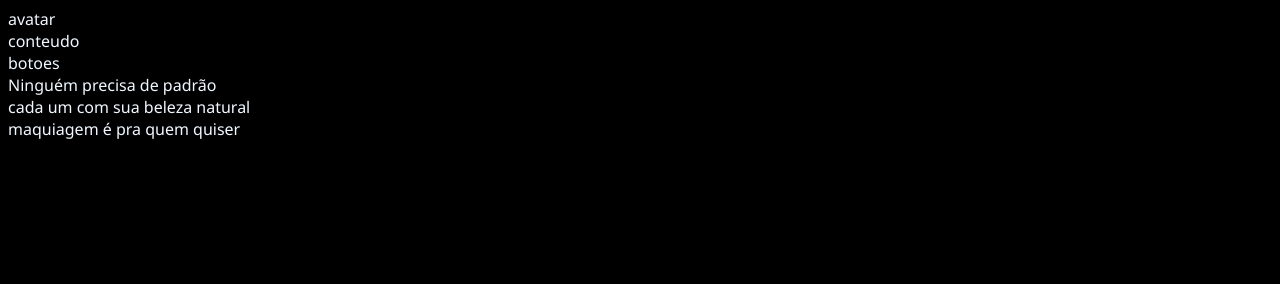
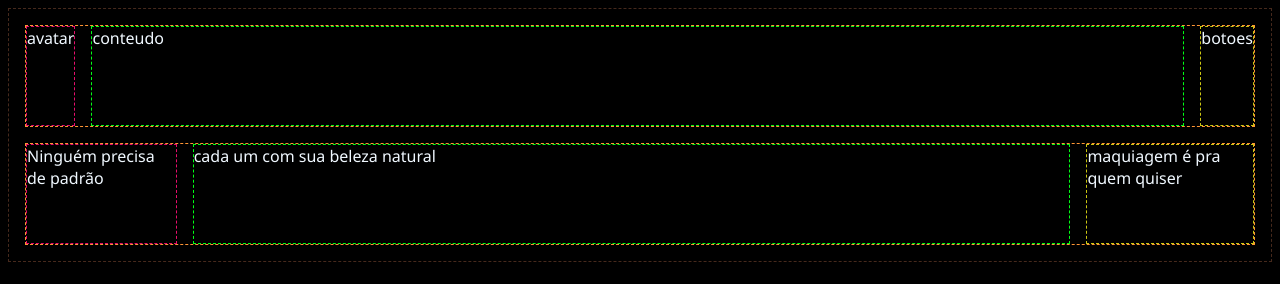
Before and after one commit to girleidearaujoo/poo, a plain HTML site: page [POO - Manhã][Projeto Final][Gi, Ellen e Leticia]/lista.html in a window 1280 px wide. Drawn offline with Linux system fonts and the light colour scheme.

Commit message:
Update estilos.css

```diff
--- a/[POO - Manhã][Projeto Final][Gi, Ellen e Leticia]/estilos.css
+++ b/[POO - Manhã][Projeto Final][Gi, Ellen e Leticia]/estilos.css
@@ -25,7 +25,6 @@ body{
 .formulario-linha{
     display: flex;
     flex-direction: column;
-
 }
 
 
@@ -47,7 +46,6 @@ body{
     text-align: center;
     box-shadow: 0px 4px 4px rgba(0, 0, 0, 0.25);
     align-self: center;
-
 }
 
 .formulario .ipt{
@@ -55,7 +53,42 @@ body{
     font-size: 20px;
     border-radius: 40px;
 }
+
 .formulario .ipt:focus{
     border: 2px solid rgb(255, 145, 0);
+}
+
+/*----------------------------------------------*/
+
+.container-cards{
+    display: flex;
+    flex-direction: column;
+    gap: 16px;
+    padding: 16px;
+    border: dashed 1px #46291c;
+}
+
+.card{
+    display: flex;
+    flex-direction: row;
+    gap: 16px;
+
+    height: 100px;
+
+    border: dashed 1px #FF9534
+}
+
+.card > .avatar{
+    border: dashed 1px #e90f6d;
 
 }
+
+.card > .conteudo{
+    width:  100%;
+    border: dashed 1px #00ff15;
+
+}
+
+.card > .barra-botoes{
+    border: dashed 1px #cdc712;
+}
```
